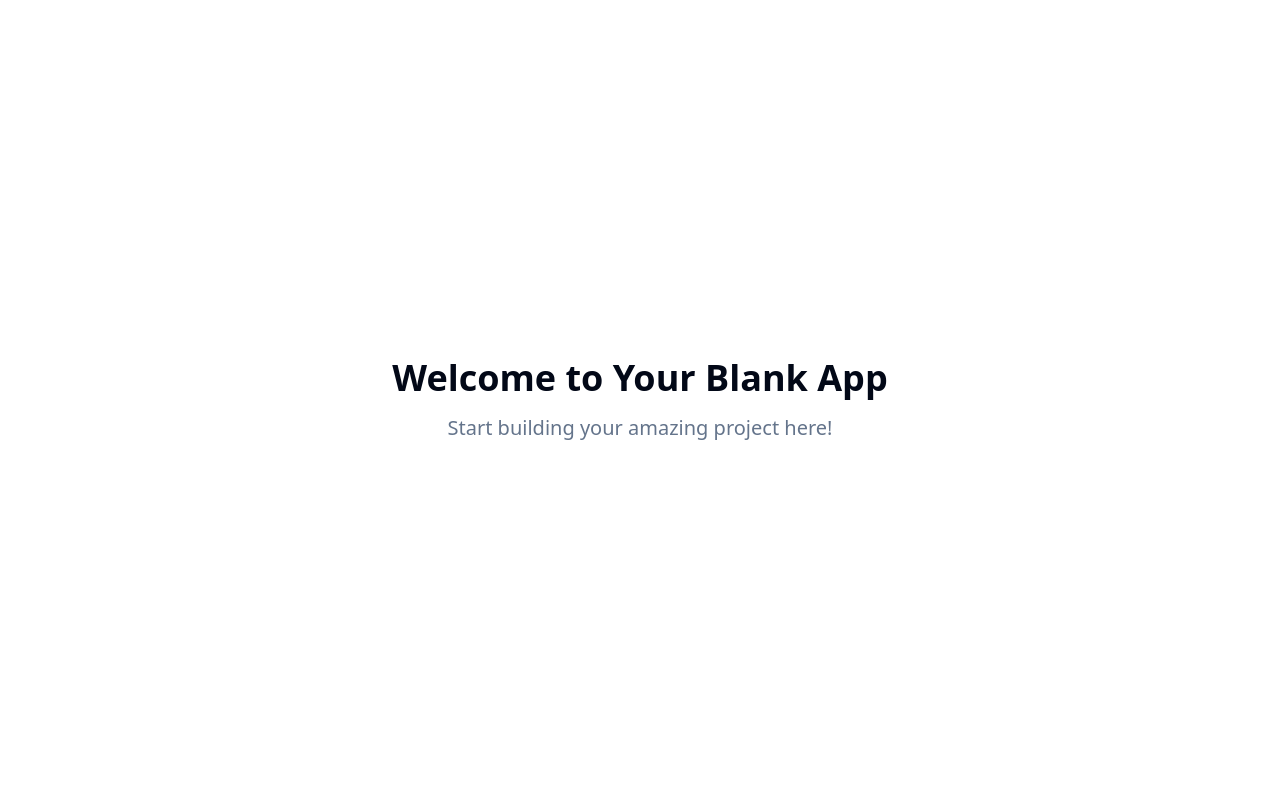
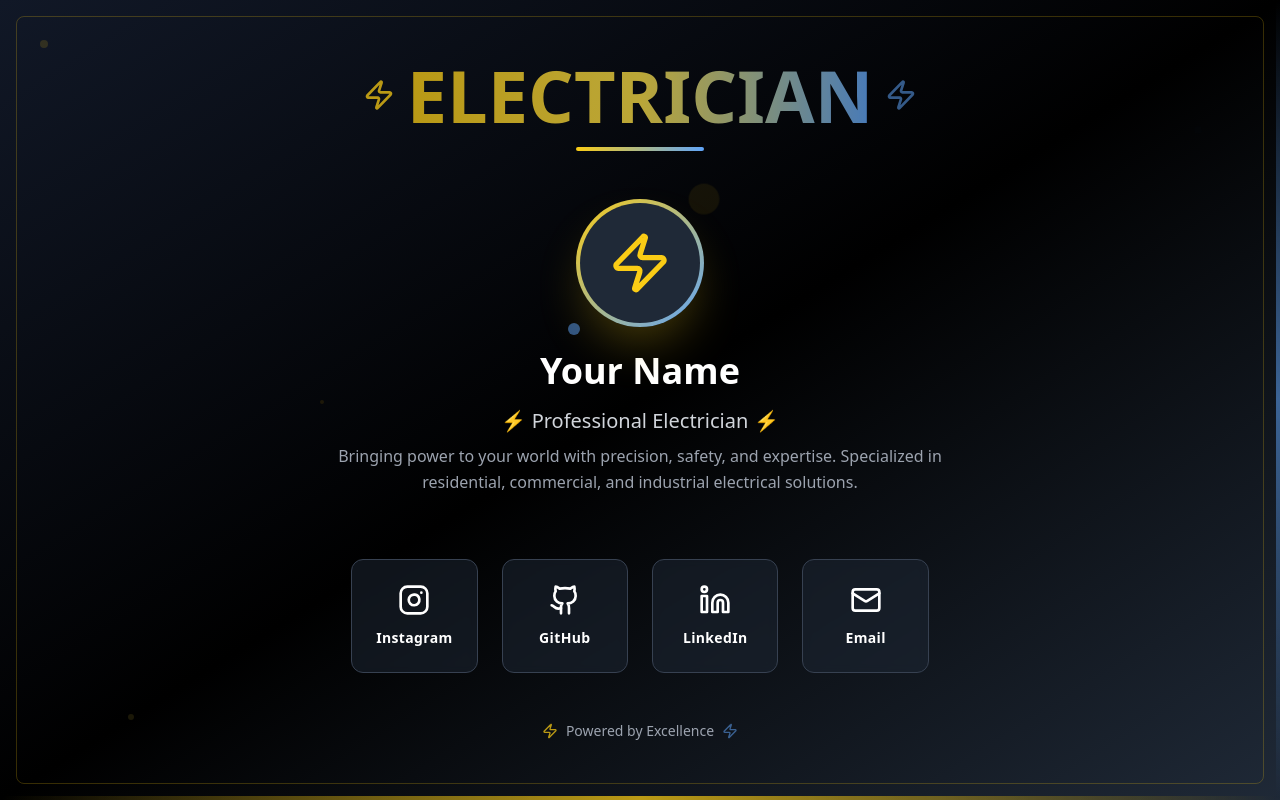
Before and after one commit to FahmyAlmaliki/wired-social-page, a React (Vite) app: page / in a window 1280 px wide. Built offline with nearby package versions, Linux system fonts and the light colour scheme.

Commit message:
Add profile section
Implement a profile section with clickable links to Instagram, GitHub, LinkedIn, and email, styled with an electrician theme.

```diff
--- a/src/pages/Index.tsx
+++ b/src/pages/Index.tsx
@@ -1,12 +1,132 @@
-// Update this page (the content is just a fallback if you fail to update the page)
+
+import React from 'react';
+import { Instagram, Github, Linkedin, Mail, Zap } from 'lucide-react';
 
 const Index = () => {
+  const socialLinks = [
+    {
+      name: 'Instagram',
+      icon: Instagram,
+      url: 'https://instagram.com/your-username',
+      color: 'hover:text-pink-400',
+      glow: 'hover:shadow-pink-400/50'
+    },
+    {
+      name: 'GitHub',
+      icon: Github,
+      url: 'https://github.com/your-username',
+      color: 'hover:text-purple-400',
+      glow: 'hover:shadow-purple-400/50'
+    },
+    {
+      name: 'LinkedIn',
+      icon: Linkedin,
+      url: 'https://linkedin.com/in/your-username',
+      color: 'hover:text-blue-400',
+      glow: 'hover:shadow-blue-400/50'
+    },
+    {
+      name: 'Email',
+      icon: Mail,
+      url: 'mailto:your.email@example.com',
+      color: 'hover:text-yellow-400',
+      glow: 'hover:shadow-yellow-400/50'
+    }
+  ];
+
   return (
-    <div className="min-h-screen flex items-center justify-center bg-background">
-      <div className="text-center">
-        <h1 className="text-4xl font-bold mb-4">Welcome to Your Blank App</h1>
-        <p className="text-xl text-muted-foreground">Start building your amazing project here!</p>
+    <div className="min-h-screen bg-gradient-to-br from-gray-900 via-black to-gray-800 text-white overflow-hidden relative">
+      {/* Electric Background Effects */}
+      <div className="absolute inset-0 opacity-20">
+        <div className="absolute top-10 left-10 w-2 h-2 bg-yellow-400 rounded-full animate-pulse"></div>
+        <div className="absolute top-32 right-20 w-1 h-1 bg-blue-400 rounded-full animate-ping"></div>
+        <div className="absolute bottom-20 left-32 w-1.5 h-1.5 bg-yellow-300 rounded-full animate-pulse delay-300"></div>
+        <div className="absolute bottom-40 right-40 w-1 h-1 bg-blue-300 rounded-full animate-ping delay-500"></div>
+        <div className="absolute top-1/2 left-1/4 w-1 h-1 bg-yellow-500 rounded-full animate-pulse delay-700"></div>
       </div>
+
+      {/* Main Container */}
+      <div className="relative z-10 flex flex-col items-center justify-center min-h-screen px-4 py-8">
+
+        {/* Electric Border Effect */}
+        <div className="absolute inset-4 border border-yellow-400/30 rounded-lg animate-pulse"></div>
+
+        {/* Header Section */}
+        <div className="text-center mb-12 relative">
+          <div className="flex items-center justify-center gap-3 mb-4">
+            <Zap className="w-8 h-8 text-yellow-400 animate-pulse" />
+            <h1 className="text-5xl md:text-7xl font-bold bg-gradient-to-r from-yellow-400 via-yellow-300 to-blue-400 bg-clip-text text-transparent animate-pulse">
+              ELECTRICIAN
+            </h1>
+            <Zap className="w-8 h-8 text-blue-400 animate-pulse delay-300" />
+          </div>
+          <div className="h-1 w-32 bg-gradient-to-r from-yellow-400 to-blue-400 mx-auto rounded-full shadow-lg shadow-yellow-400/50"></div>
+        </div>
+
+        {/* Profile Section */}
+        <div className="text-center mb-16 max-w-2xl">
+          {/* Profile Picture Placeholder */}
+          <div className="w-32 h-32 mx-auto mb-6 relative">
+            <div className="w-full h-full bg-gradient-to-br from-yellow-400 to-blue-400 rounded-full p-1 shadow-2xl shadow-yellow-400/30">
+              <div className="w-full h-full bg-gray-800 rounded-full flex items-center justify-center">
+                <Zap className="w-16 h-16 text-yellow-400" />
+              </div>
+            </div>
+            <div className="absolute -top-2 -right-2 w-4 h-4 bg-yellow-400 rounded-full animate-ping"></div>
+            <div className="absolute -bottom-2 -left-2 w-3 h-3 bg-blue-400 rounded-full animate-pulse delay-500"></div>
+          </div>
+
+          <h2 className="text-3xl md:text-4xl font-bold mb-4 text-white">
+            Your Name
+          </h2>
+          <p className="text-xl text-gray-300 mb-2">⚡ Professional Electrician ⚡</p>
+          <p className="text-gray-400 leading-relaxed">
+            Bringing power to your world with precision, safety, and expertise.
+            Specialized in residential, commercial, and industrial electrical solutions.
+          </p>
+        </div>
+
+        {/* Social Links */}
+        <div className="grid grid-cols-2 md:grid-cols-4 gap-6 mb-12">
+          {socialLinks.map((link, index) => {
+            const IconComponent = link.icon;
+            return (
+              <a
+                key={link.name}
+                href={link.url}
+                target="_blank"
+                rel="noopener noreferrer"
+                className={`group relative p-6 bg-gray-800/50 backdrop-blur-sm rounded-xl border border-gray-700 hover:border-yellow-400/50 transition-all duration-300 transform hover:scale-105 ${link.color} ${link.glow} hover:shadow-2xl`}
+                style={{ animationDelay: `${index * 100}ms` }}
+              >
+                {/* Electric border effect */}
+                <div className="absolute inset-0 rounded-xl bg-gradient-to-r from-yellow-400/0 via-yellow-400/20 to-blue-400/0 opacity-0 group-hover:opacity-100 transition-opacity duration-300"></div>
+
+                <div className="relative z-10 flex flex-col items-center">
+                  <IconComponent className="w-8 h-8 mb-3 transition-all duration-300 group-hover:scale-110" />
+                  <span className="text-sm font-semibold tracking-wide">{link.name}</span>
+                </div>
+
+                {/* Spark effect on hover */}
+                <div className="absolute top-2 right-2 w-1 h-1 bg-yellow-400 rounded-full opacity-0 group-hover:opacity-100 group-hover:animate-ping"></div>
+              </a>
+            );
+          })}
+        </div>
+
+        {/* Electric Footer */}
+        <div className="text-center">
+          <div className="flex items-center justify-center gap-2 text-gray-400 text-sm">
+            <Zap className="w-4 h-4 text-yellow-400 animate-pulse" />
+            <span>Powered by Excellence</span>
+            <Zap className="w-4 h-4 text-blue-400 animate-pulse delay-300" />
+          </div>
+        </div>
+      </div>
+
+      {/* Electric Lines Animation */}
+      <div className="absolute bottom-0 left-0 w-full h-1 bg-gradient-to-r from-transparent via-yellow-400 to-transparent animate-pulse"></div>
+      <div className="absolute top-0 right-0 w-1 h-full bg-gradient-to-b from-transparent via-blue-400 to-transparent animate-pulse delay-700"></div>
     </div>
   );
 };
```
